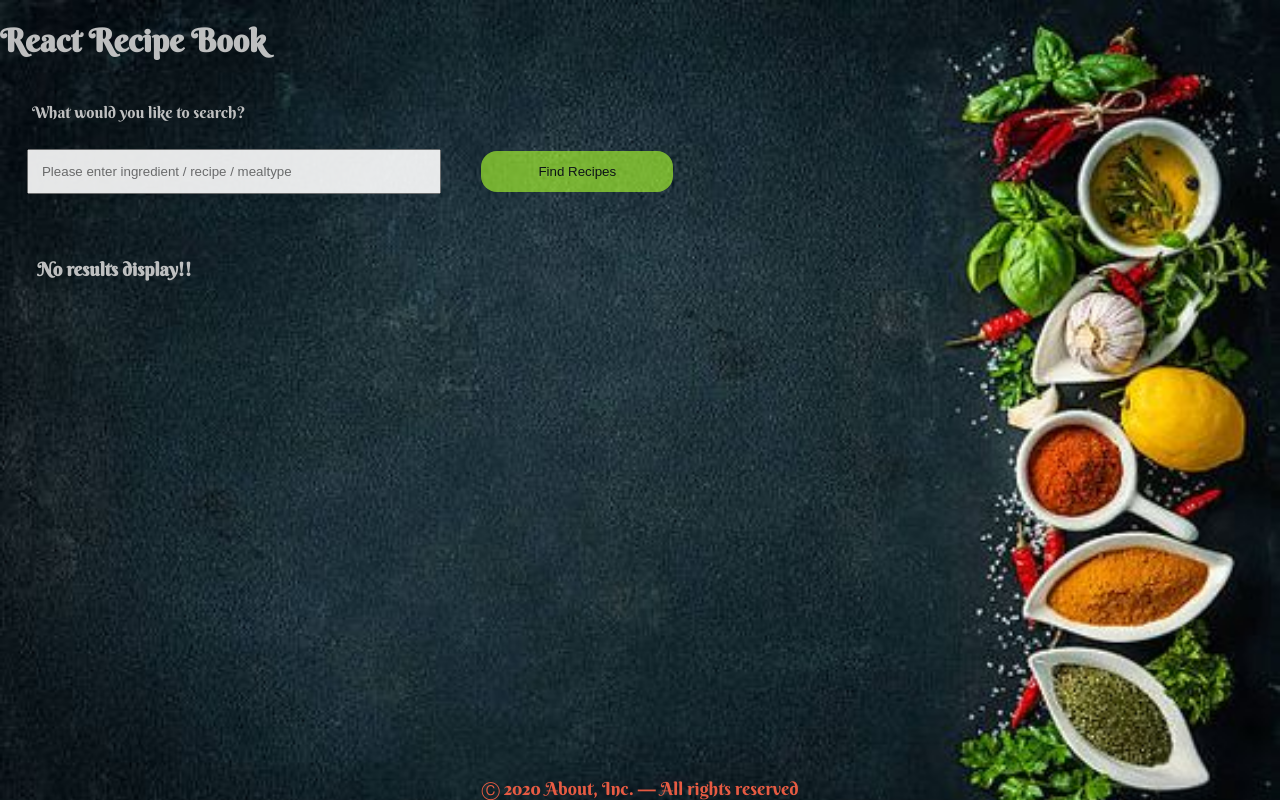
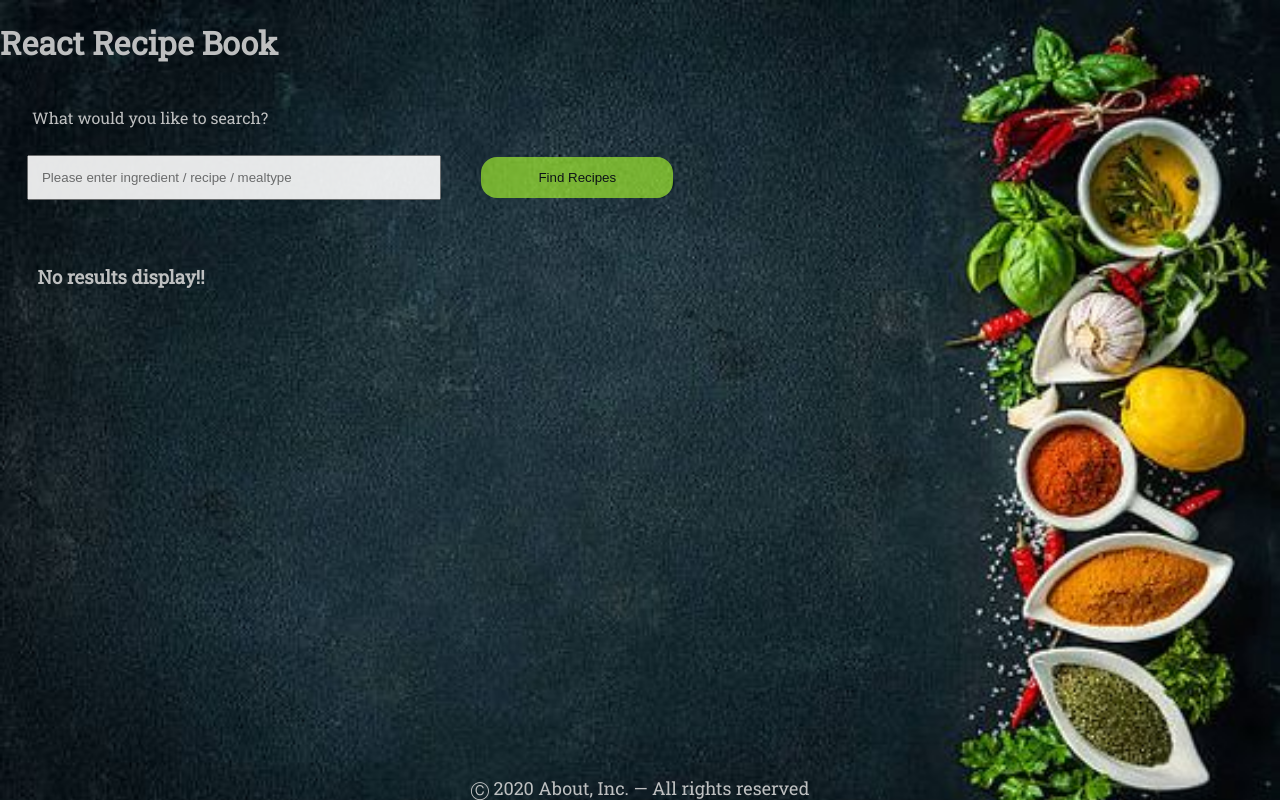
Before and after one commit to NVK2016/React-Search-Recipes, a React (Create React App) app: page / in a window 1280 px wide. Built offline with nearby package versions, Linux system fonts and the light colour scheme.

Commit message:
Updated CSS

```diff
--- a/public/index.html
+++ b/public/index.html
@@ -24,7 +24,7 @@
       work correctly both with client-side routing and a non-root public URL.
       Learn how to configure a non-root public URL by running `npm run build`.
     -->
-    <link href="https://fonts.googleapis.com/css2?family=Berkshire+Swash&display=swap" rel="stylesheet">
+    <link href="https://fonts.googleapis.com/css2?family=Roboto+Slab&display=swap" rel="stylesheet">
     <title>Recipe Search Engine</title>
   </head>
   <body>
--- a/src/components/RecipeCard/RecipeCard.css
+++ b/src/components/RecipeCard/RecipeCard.css
@@ -16,7 +16,7 @@ img {
   }
 
   .recipe-card {
-    border: 2px solid darkolivegreen;
+    border: 2px solid silver;
     text-transform: capitalize;
     width: 60%;
     height:100%;
@@ -26,28 +26,28 @@ img {
     padding: 1em;
     margin: 1em;
     line-height: 1.5em;
-    color: darkslateblue;
+    color: black;
     position: relative;
-    background-color: beige;
+    background-color: whitesmoke;
   }
 
   .recipe-card:nth-of-type(odd){
-    background-color: whitesmoke;
+    /* background-color: whitesmoke; */
     float: left;
-    color: black;
-    border: 5px solid silver;
+    /* color: black;
+    border: 5px solid silver;   */
 }
 
 a {
     font-size: 0.7em;
     margin-left: 0.7em;
-    background-color: lightgreen;
+    background-color: greenyellow;
     padding: 1.2em;
     border-radius: 20px;
-    color: darkgreen;
+    /* color: darkgreen; */
 }
 
-.recipe-card:nth-of-type(odd) a{
+/* .recipe-card:nth-of-type(odd) a{
 
   font-size: 0.7em;
   margin-left: 0.7em;
@@ -55,7 +55,7 @@ a {
   padding: 1.2em;
   border-radius: 20px;
   color: whitesmoke;
-}
+} */
 
 .recipe-label{
 
--- a/src/components/RecipeCard/RecipeCard.js
+++ b/src/components/RecipeCard/RecipeCard.js
@@ -5,7 +5,7 @@ import "./RecipeCard.css"
 const RecipeCard = (props) => {
     return (
 
-        <div className="recipe-card">
+        <div className="recipe-card col-sm-8">
             <h3 className="recipe-label">{props.title}</h3>
             <div className="row">
                 <img src={props.image} alt={props.label} className="round-image col-md-4" />
--- a/src/index.css
+++ b/src/index.css
@@ -1,6 +1,6 @@
 body {
   margin: 0;
-  font-family: 'Berkshire Swash', cursive;
+  font-family: 'Roboto Slab', serif;
   background-size: cover;
   /* background-repeat: no-repeat; */
   /* background-position: center; */
@@ -49,5 +49,5 @@ h3 {
   width: 100%;
   margin-top: 10px;
   padding-top:10px;
-  color: tomato;
+  /* colosr: tomato; */
 }
```
